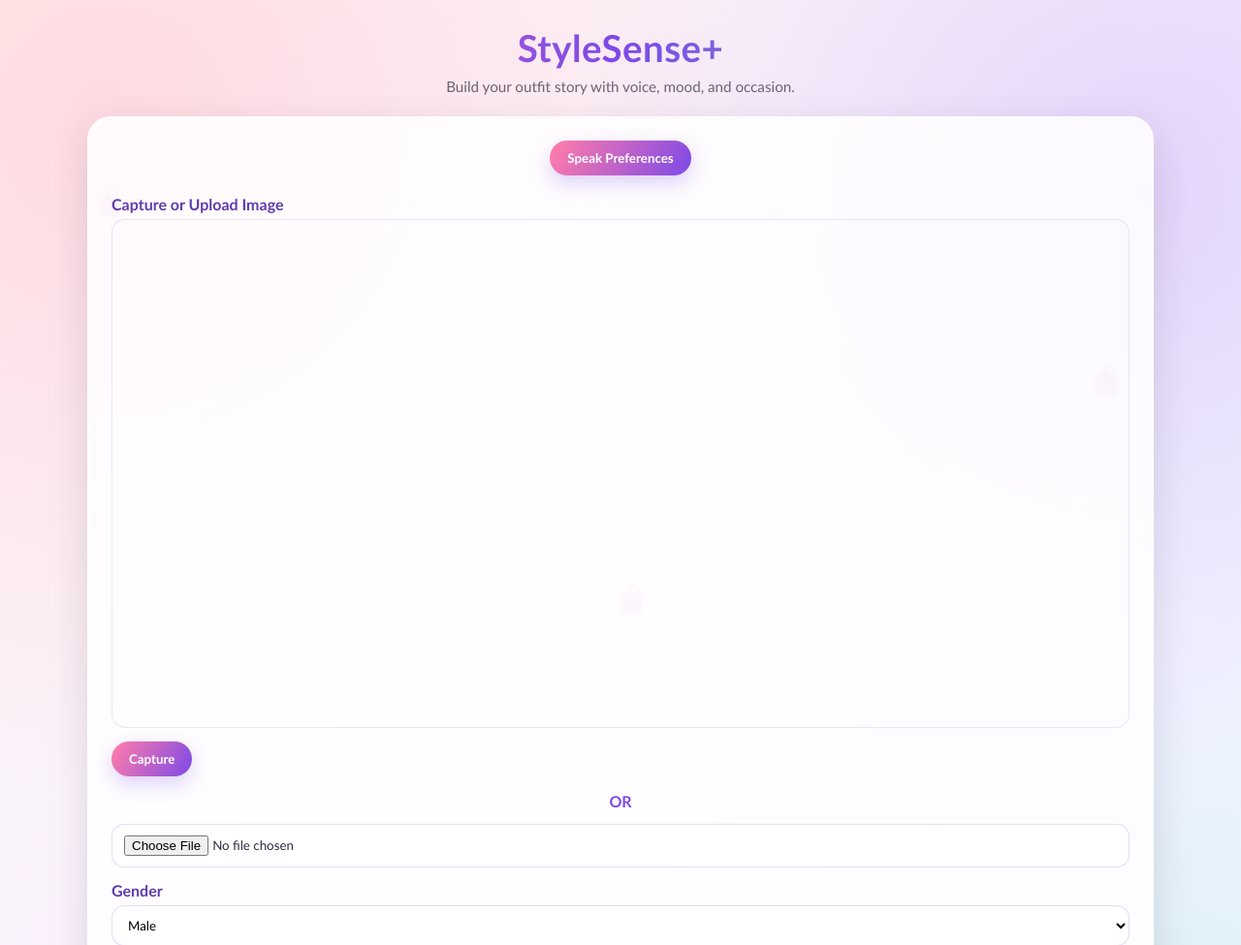
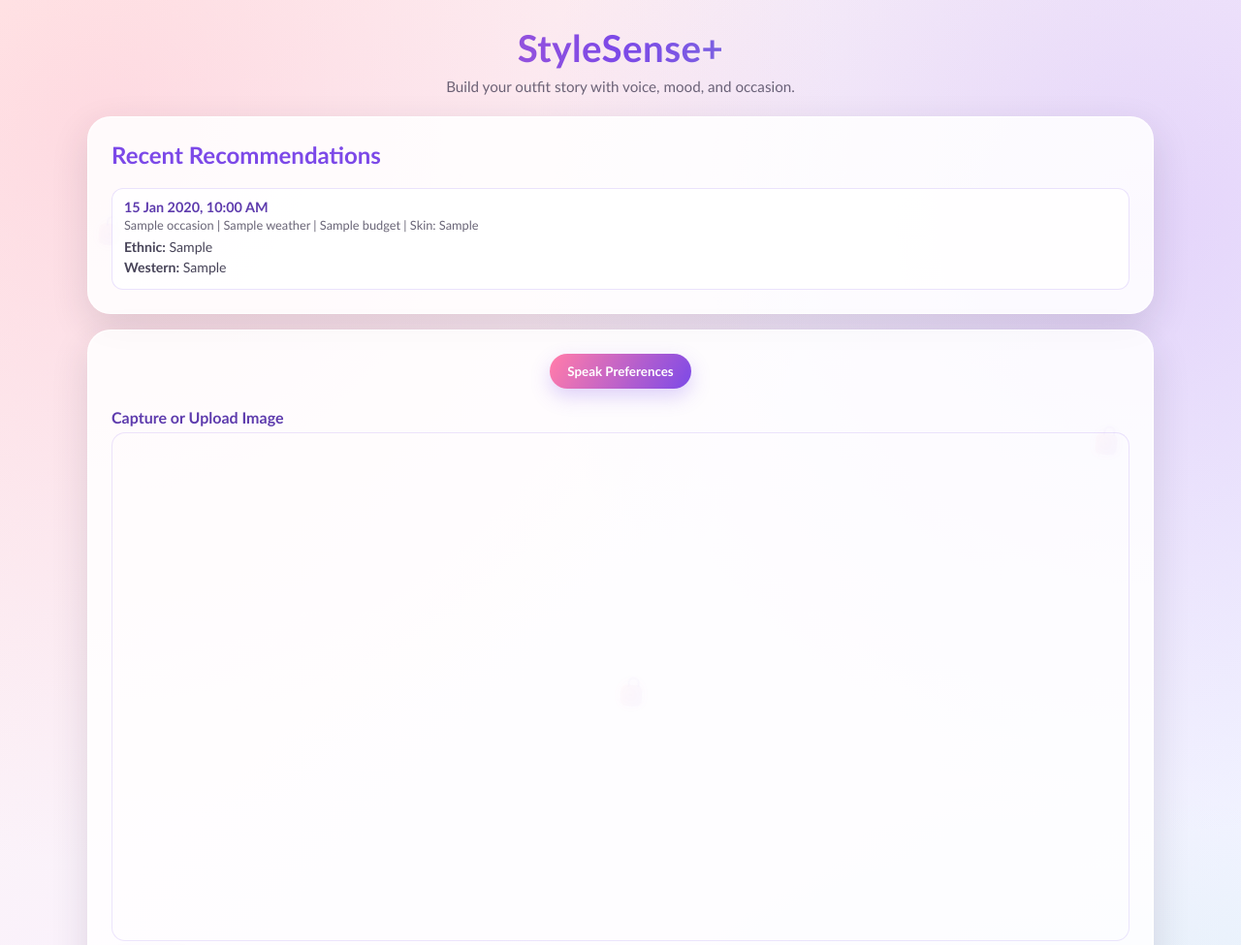
Before and after one commit to Manasvi1452/StyleSense, a Flask app: template templates/dashboard.html in a window 1280 px wide. Shown: the top 975 px of the page at 97% size. Run offline with Flask 3, Linux system fonts and the light colour scheme; the template is opened without the code that fills it: most values are stand-ins (such as "Sample title", 1, 10 or a date in 2020).

Commit message:
recommendation history

```diff
--- a/app.py
+++ b/app.py
@@ -12,6 +12,7 @@ from shopping_service import match_products
 import os
 import re
 from urllib.parse import quote_plus
+from datetime import datetime
 
 load_dotenv()
 
@@ -31,6 +32,19 @@ class User(db.Model, UserMixin):
     username = db.Column(db.String(100), unique=True, nullable=False)
     email = db.Column(db.String(120), unique=True, nullable=False)
     password = db.Column(db.String(200), nullable=False)
+
+
+class RecommendationHistory(db.Model):
+    id = db.Column(db.Integer, primary_key=True)
+    user_id = db.Column(db.Integer, db.ForeignKey("user.id"), nullable=False, index=True)
+    created_at = db.Column(db.DateTime, default=datetime.utcnow, nullable=False)
+    skin_tone = db.Column(db.String(50))
+    occasion = db.Column(db.String(50))
+    mood = db.Column(db.String(250))
+    weather = db.Column(db.String(50))
+    budget = db.Column(db.String(20))
+    styling_ethnic = db.Column(db.Text)
+    styling_western = db.Column(db.Text)
 
 
 @login_manager.user_loader
@@ -157,7 +171,14 @@ def login():
 @app.route("/dashboard")
 @login_required
 def dashboard():
-    return render_template("dashboard.html", username=current_user.username)
+    histories = (
+        RecommendationHistory.query
+        .filter_by(user_id=current_user.id)
+        .order_by(RecommendationHistory.created_at.desc())
+        .limit(5)
+        .all()
+    )
+    return render_template("dashboard.html", username=current_user.username, histories=histories)
 
 
 @app.route("/analyze", methods=["POST"])
@@ -310,6 +331,19 @@ def analyze():
     products_western = match_products(queries_western, budget_limit, gender)
     products_western = fill_missing_products(products_western, queries_western, budget_limit, gender)
 
+    history = RecommendationHistory(
+        user_id=current_user.id,
+        skin_tone=skin_tone,
+        occasion=occasion,
+        mood=(mood or "")[:250],
+        weather=weather,
+        budget=budget,
+        styling_ethnic=(styling_ethnic or "")[:1000],
+        styling_western=(styling_western or "")[:1000]
+    )
+    db.session.add(history)
+    db.session.commit()
+
     # -------------------------
     # Render Results
     # -------------------------
--- a/static/style.css
+++ b/static/style.css
@@ -148,6 +148,51 @@ a:hover {
 .voice-button-wrapper {
     text-align: center;
     margin-bottom: 20px;
+}
+
+.history-card {
+    margin-bottom: 16px;
+}
+
+.history-list {
+    display: grid;
+    gap: 10px;
+}
+
+.history-item {
+    border: 1px solid rgba(123, 74, 226, 0.16);
+    border-radius: 12px;
+    padding: 10px 12px;
+    background: rgba(255, 255, 255, 0.8);
+}
+
+.history-meta {
+    display: flex;
+    flex-direction: column;
+    gap: 2px;
+    margin-bottom: 6px;
+}
+
+.history-meta strong {
+    color: #5d3ca9;
+    font-size: 0.9rem;
+}
+
+.history-meta span {
+    font-size: 0.8rem;
+    color: rgba(47, 42, 65, 0.72);
+}
+
+.history-item p {
+    margin: 4px 0;
+    font-size: 0.88rem;
+    color: rgba(47, 42, 65, 0.88);
+}
+
+.history-empty {
+    margin: 0;
+    font-size: 0.92rem;
+    color: rgba(47, 42, 65, 0.7);
 }
 
 .camera-wrapper {
--- a/templates/dashboard.html
+++ b/templates/dashboard.html
@@ -18,6 +18,26 @@
 <p class="site-tagline">Build your outfit story with voice, mood, and occasion.</p>
 
 <div class="container">
+    <div class="card history-card">
+        <h2>Recent Recommendations</h2>
+        {% if histories %}
+            <div class="history-list">
+                {% for item in histories %}
+                    <div class="history-item">
+                        <div class="history-meta">
+                            <strong>{{ item.created_at.strftime('%d %b %Y, %I:%M %p') }}</strong>
+                            <span>{{ item.occasion }} | {{ item.weather }} | {{ item.budget }} | Skin: {{ item.skin_tone }}</span>
+                        </div>
+                        <p><b>Ethnic:</b> {{ (item.styling_ethnic or '')[:120] }}{% if item.styling_ethnic and item.styling_ethnic|length > 120 %}...{% endif %}</p>
+                        <p><b>Western:</b> {{ (item.styling_western or '')[:120] }}{% if item.styling_western and item.styling_western|length > 120 %}...{% endif %}</p>
+                    </div>
+                {% endfor %}
+            </div>
+        {% else %}
+            <p class="history-empty">No history yet. Generate your first recommendation below.</p>
+        {% endif %}
+    </div>
+
     <div class="card">
 
         <div class="voice-button-wrapper">
```
